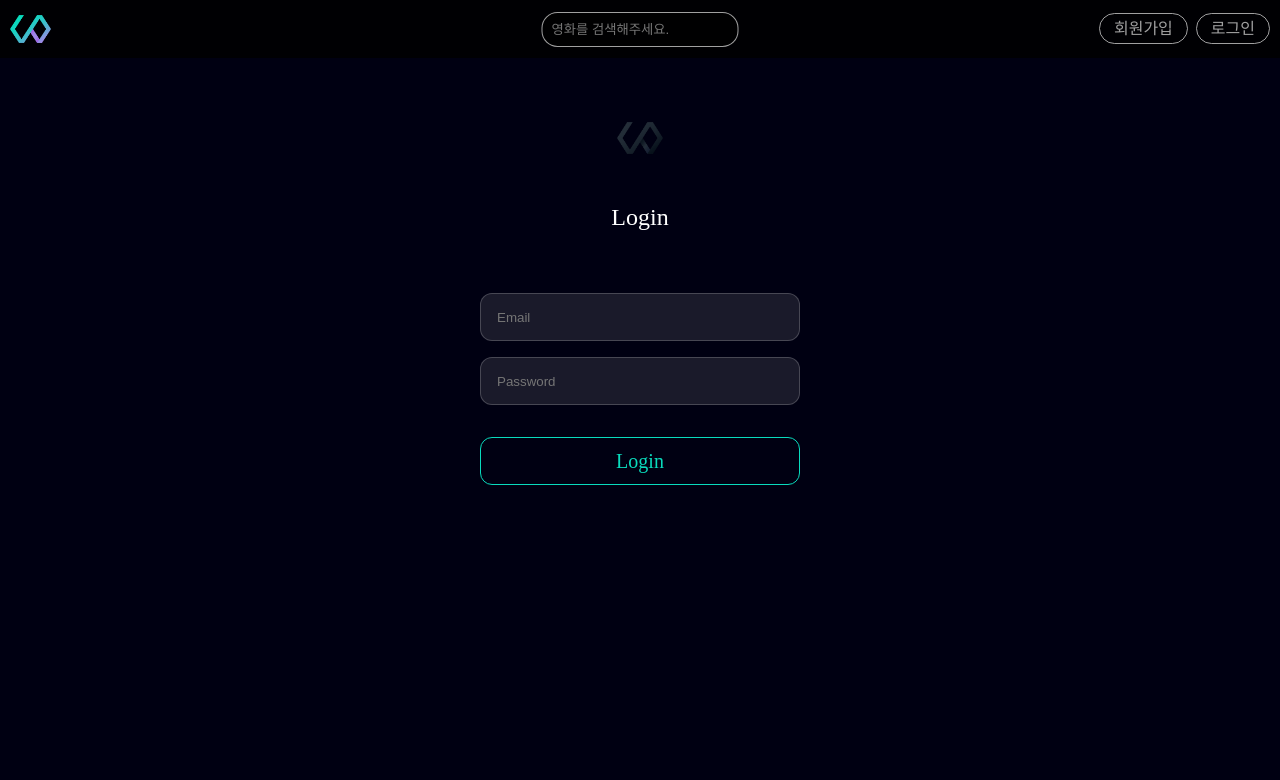
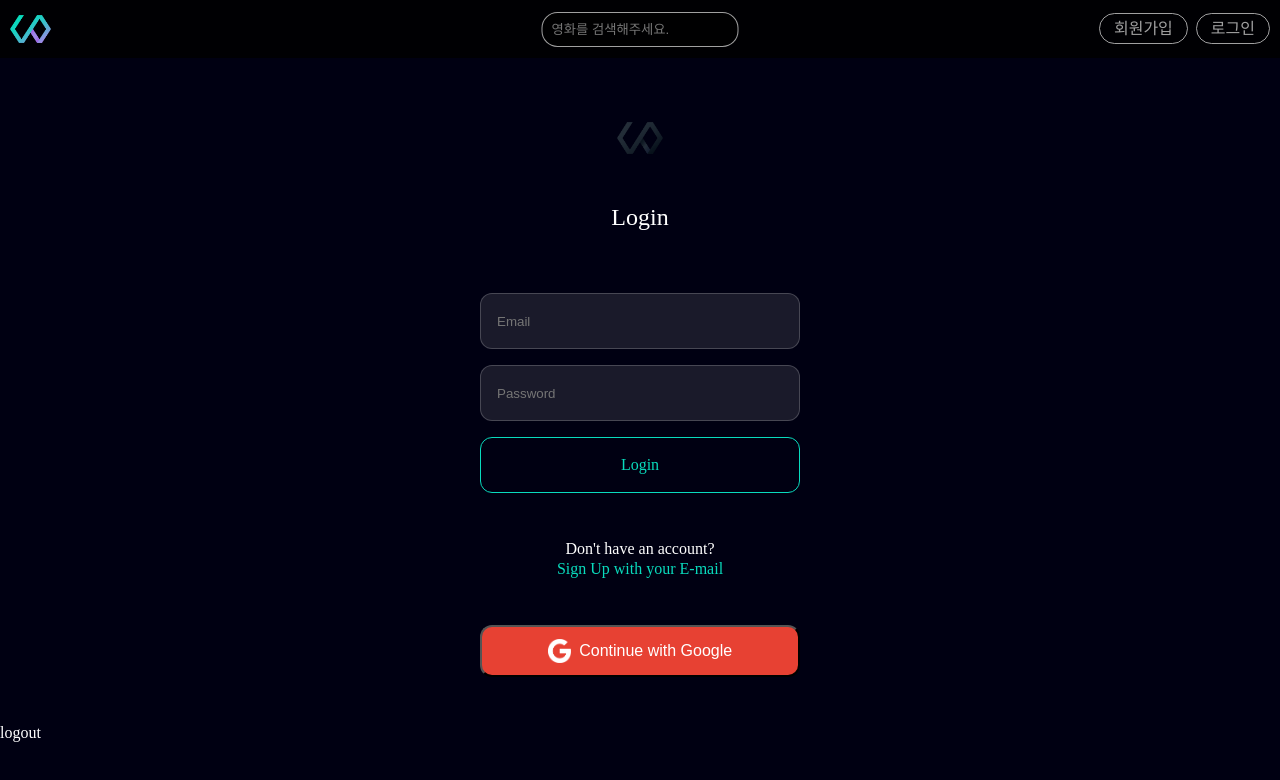
Before and after one commit to ungpyolee/OZ-movie-app, a React (Create React App) app in the folder oz-movie-app/: page / in a window 1280 px wide. Shown: the top 780 px of the page. Built offline with nearby package versions, Linux system fonts and the light colour scheme; no server answers.

Commit message:
firebase install

```diff
--- a/oz-movie-app/package.json
+++ b/oz-movie-app/package.json
@@ -8,6 +8,7 @@
     "@testing-library/user-event": "^13.5.0",
     "axios": "^1.7.2",
     "dotenv": "^16.4.5",
+    "firebase": "^10.12.2",
     "react": "^18.3.1",
     "react-dom": "^18.3.1",
     "react-icons": "^5.2.1",
--- a/oz-movie-app/src/components/FormContainer.js
+++ b/oz-movie-app/src/components/FormContainer.js
@@ -1,13 +1,16 @@
-import React, { useState } from 'react'
-import { useLocation } from 'react-router-dom'
+import React from 'react'
+import { useLocation, useNavigate } from 'react-router-dom'
 import styled from 'styled-components'
 import logo from '../logo-b.png'
+import SocialLogin from './SocialLogin'
 
 const FormContainer = () => {
 
-    const [isSignUp, setIsSignUp] = useState(true)
+    const navigate = useNavigate()
   const {pathname} = useLocation()
-
+  const handleSignup = () => {
+    navigate('/signup');
+  }
 
   switch (pathname) {
     case '/' :
@@ -20,6 +23,9 @@ const FormContainer = () => {
                 <Input required type='password' placeholder='Password'/>
                 <Button type='submit'>Login</Button>
                 </Form>
+                <p style={{textAlign:'center'}}>Don't have an account?</p>
+                <LinkText onClick={handleSignup}>Sign Up with your E-mail</LinkText>
+                <SocialLogin />
             </>
         )
         case '/signup' :
@@ -38,18 +44,19 @@ const FormContainer = () => {
         )
   }
 }
-const LinkText = styled.button`
-  all : unset;
-  font-size: 1.2rem;
-  color: #2997ff;
-  margin: .25rem 0;
-  cursor : pointer;
-`;
+const LinkText = styled.p`
+    text-align:center;
+    cursor: pointer;
+    color:#09DBBD;
+    margin-top:4px;
+    &:hover{
+        text-decoration-line : underline;
+    }
+`
 
 const Form = styled.form`
     width : 320px;
     margin : 3rem auto;
-    height : 600px;
     text-align :center;
     box-sizing : border-box;
 `
@@ -62,7 +69,7 @@ const Title = styled.p`
 
 const Input = styled.input`
     width : 100%;
-    height : 48px;
+    height:56px;
     margin-top : 1rem;
     padding : 1rem;
     border : 1px solid rgba(249, 249, 249, 0.2);
@@ -74,10 +81,10 @@ const Input = styled.input`
 const Button = styled.button`
     all:unset;
     cursor:pointer;
+    height:56px;
     width : 100%;
-    font-size : 1.25rem;
-    margin-top : 2rem;
-    padding : .825rem;
+    font-size : 1rem;
+    margin-top : 1rem;
     border : 1px solid #09DBBD;
     border-radius : 12px;
     box-sizing : border-box;
--- /dev/null
+++ b/oz-movie-app/src/components/SocialLogin.js
@@ -0,0 +1,84 @@
+import React from 'react'
+import styled from 'styled-components'
+import logo from '../assets/google-logo-w.png'
+import { getAuth, signInWithPopup, GoogleAuthProvider, signOut } from "firebase/auth";
+
+import { auth, provider } from "../firebase";
+import { useNavigate } from 'react-router-dom';
+
+const SocialLogin = () => {
+
+  const navigate = useNavigate()
+  const handleGoogle = () => {
+
+    signInWithPopup(auth, provider)
+      .then((result) => {
+        // This gives you a Google Access Token. You can use it to access the Google API.
+        const credential = GoogleAuthProvider.credentialFromResult(result);
+        const token = credential.accessToken;
+        // The signed-in user info.
+        const user = result.user;
+        // IdP data available using getAdditionalUserInfo(result)
+        // ...
+        navigate('/main')
+
+      }).catch((error) => {
+        // Handle Errors here.
+        const errorCode = error.code;
+        const errorMessage = error.message;
+        // The email of the user's account used.
+        const email = error.customData.email;
+        // The AuthCredential type that was used.
+        const credential = GoogleAuthProvider.credentialFromError(error);
+        // ...
+      });
+  }
+  const handleLogout = () => {
+    signOut(auth).then(() => {
+      alert('로그아웃 되었습니다.')
+    }).catch((error) => {
+      alert('로그인 되어있지 않습니다.')
+    });
+
+  }
+
+  return (
+    <>
+      <div>
+        <GoogleSignIn onClick={handleGoogle}>
+          <img src={logo} alt='google logo' />
+          <p>Continue with Google</p>
+        </GoogleSignIn>
+        <p onClick={handleLogout}> logout</p>
+      </div>
+    </>
+
+  )
+}
+
+const GoogleSignIn = styled.button`
+    color:#fff;
+    font-size :1rem;
+    cursor:pointer;
+    display:flex;
+    width : 320px;
+    height: 52px;
+    margin : 3rem auto;
+    box-sizing : border-box;
+    align-items:center;
+    justify-content:center;
+    background-color:#E74133;
+    padding: .625rem;
+    border-radius:12px;
+    transition : .2 ease-in-out;
+
+    img {
+        height:24px;
+        margin-right : .5rem;
+    }
+
+    &:hover {
+        background-color: #FF4132;
+    }
+`
+export default SocialLogin
--- /dev/null
+++ b/oz-movie-app/src/firebase.js
@@ -0,0 +1,24 @@
+// Import the functions you need from the SDKs you need
+import { initializeApp } from "firebase/app";
+// TODO: Add SDKs for Firebase products that you want to use
+// https://firebase.google.com/docs/web/setup#available-libraries
+import { getAuth } from "firebase/auth";
+import { GoogleAuthProvider } from "firebase/auth";
+
+const provider = new GoogleAuthProvider();
+// Your web app's Firebase configuration
+const firebaseConfig = {
+  apiKey: "AIzaSyA8zy9djvzpdR7YeKycPy2tmn2JVUdUqoo",
+  authDomain: "react-movie-app-uplee.firebaseapp.com",
+  projectId: "react-movie-app-uplee",
+  storageBucket: "react-movie-app-uplee.appspot.com",
+  messagingSenderId: "749115178908",
+  appId: "1:749115178908:web:255ed6cbc80b53c0899259"
+};
+
+// Initialize Firebase
+const app = initializeApp(firebaseConfig);
+
+const auth = getAuth(app);
+
+export {app, auth, provider};
```
Also changed, not shown: oz-movie-app/src/services/auth_signin_password.js (added, +13 -0 lines), oz-movie-app/src/services/auth_signup_password.js (added, +14 -0 lines), oz-movie-app/src/services/auth_state_listener.js (added, +14 -0 lines), oz-movie-app/src/assets/google-logo-w.png (added), 1 other file (tests, documents, lock files or other folders).
